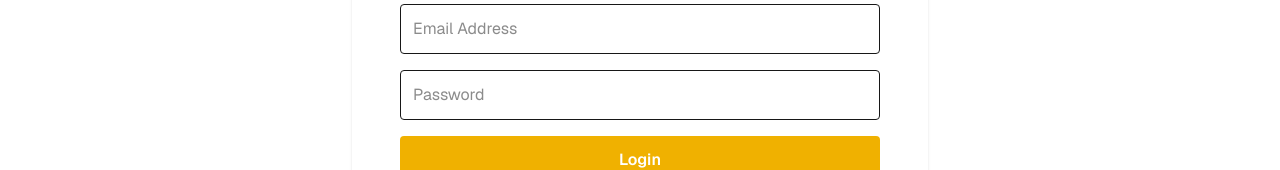
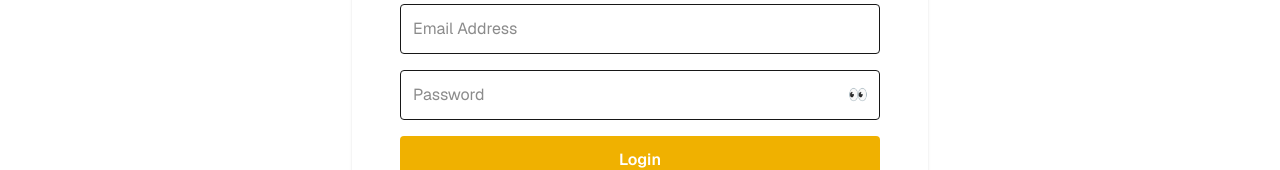
Before and after one commit to iVy-tech256/TuiShare, a Next.js app in the folder tuishare-frontend/: page /school/login in a window 1280 px wide. Shown: the part 352-522 px from the top of the page. Built offline with nearby package versions, Linux system fonts and the light colour scheme.

Commit message:
Add password visibility to all  logins

```diff
--- a/tuishare-frontend/app/school/login/page.tsx
+++ b/tuishare-frontend/app/school/login/page.tsx
@@ -8,6 +8,7 @@ import Link from "next/link";
 
 export default function SchoolLogin() {
   const [form, setForm] = useState({ email: "", password: "" });
+  const [showPassword, setShowPassword] = useState(false);
   const [loading, setLoading] = useState(false);
   const [toast, setToast] = useState<{
     message: string;
@@ -17,6 +18,10 @@ export default function SchoolLogin() {
 
   function handleChange(e: React.ChangeEvent<HTMLInputElement>) {
     setForm({ ...form, [e.target.name]: e.target.value });
+  }
+
+  function togglePassword() {
+    setShowPassword((prev) => !prev);
   }
 
   async function handleSubmit(e: React.FormEvent) {
@@ -69,15 +74,29 @@ export default function SchoolLogin() {
                 onChange={handleChange}
                 required
               />
+              <div className="relative">
                 <input
-                type="password"
+                  type={showPassword ? "text" : "password"}
                   name="password"
                   placeholder="Password"
-                className="border p-3 rounded w-full"
+                  className="border p-3 rounded w-full pr-10"
                   value={form.password}
                   onChange={handleChange}
                   required
                 />
+                <button
+                  type="button"
+                  className="absolute right-3 top-1/2 -translate-y-1/2 text-gray-500"
+                  onClick={togglePassword}
+                  tabIndex={-1}
+                >
+                  {showPassword ? (
+                    <span aria-label="Hide password">&#128065;</span>
+                  ) : (
+                    <span aria-label="Show password">&#128064;</span>
+                  )}
+                </button>
+              </div>
               <button
                 type="submit"
                 className="py-3 px-6 rounded bg-yellow-500 text-white font-semibold hover:bg-yellow-600 transition w-full"
--- a/tuishare-frontend/app/student/login/page.tsx
+++ b/tuishare-frontend/app/student/login/page.tsx
@@ -8,6 +8,7 @@ import Link from "next/link";
 
 export default function StudentLogin() {
   const [form, setForm] = useState({ email: "", password: "" });
+  const [showPassword, setShowPassword] = useState(false);
   const [loading, setLoading] = useState(false);
   const [toast, setToast] = useState<{
     message: string;
@@ -17,6 +18,10 @@ export default function StudentLogin() {
 
   function handleChange(e: React.ChangeEvent<HTMLInputElement>) {
     setForm({ ...form, [e.target.name]: e.target.value });
+  }
+
+  function togglePassword() {
+    setShowPassword((prev) => !prev);
   }
 
   async function handleSubmit(e: React.FormEvent) {
@@ -69,15 +74,29 @@ export default function StudentLogin() {
                 onChange={handleChange}
                 required
               />
+              <div className="relative">
                 <input
-                type="password"
+                  type={showPassword ? "text" : "password"}
                   name="password"
                   placeholder="Password"
-                className="border p-3 rounded w-full"
+                  className="border p-3 rounded w-full pr-10"
                   value={form.password}
                   onChange={handleChange}
                   required
                 />
+                <button
+                  type="button"
+                  className="absolute right-3 top-1/2 -translate-y-1/2 text-gray-500"
+                  onClick={togglePassword}
+                  tabIndex={-1}
+                >
+                  {showPassword ? (
+                    <span aria-label="Hide password">&#128065;</span>
+                  ) : (
+                    <span aria-label="Show password">&#128064;</span>
+                  )}
+                </button>
+              </div>
               <button
                 type="submit"
                 className="py-3 px-6 rounded bg-green-600 text-white font-semibold hover:bg-green-700 transition w-full"
--- a/tuishare-frontend/app/supporter/login/page.tsx
+++ b/tuishare-frontend/app/supporter/login/page.tsx
@@ -8,6 +8,7 @@ import Link from "next/link";
 
 export default function SupporterLogin() {
   const [form, setForm] = useState({ email: "", password: "" });
+  const [showPassword, setShowPassword] = useState(false);
   const [loading, setLoading] = useState(false);
   const [toast, setToast] = useState<{
     message: string;
@@ -17,6 +18,10 @@ export default function SupporterLogin() {
 
   function handleChange(e: React.ChangeEvent<HTMLInputElement>) {
     setForm({ ...form, [e.target.name]: e.target.value });
+  }
+
+  function togglePassword() {
+    setShowPassword((prev) => !prev);
   }
 
   async function handleSubmit(e: React.FormEvent) {
@@ -69,15 +74,29 @@ export default function SupporterLogin() {
                 onChange={handleChange}
                 required
               />
+              <div className="relative">
                 <input
-                type="password"
+                  type={showPassword ? "text" : "password"}
                   name="password"
                   placeholder="Password"
-                className="border p-3 rounded w-full"
+                  className="border p-3 rounded w-full pr-10"
                   value={form.password}
                   onChange={handleChange}
                   required
                 />
+                <button
+                  type="button"
+                  className="absolute right-3 top-1/2 -translate-y-1/2 text-gray-500"
+                  onClick={togglePassword}
+                  tabIndex={-1}
+                >
+                  {showPassword ? (
+                    <span aria-label="Hide password">&#128065;</span>
+                  ) : (
+                    <span aria-label="Show password">&#128064;</span>
+                  )}
+                </button>
+              </div>
               <button
                 type="submit"
                 className="py-3 px-6 rounded bg-blue-600 text-white font-semibold hover:bg-blue-700 transition w-full"
```
Lines whose indentation alone changed are shown as unchanged.
